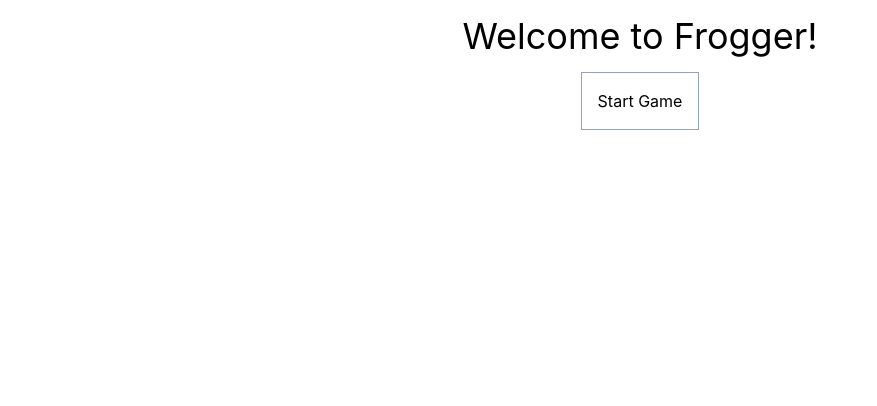
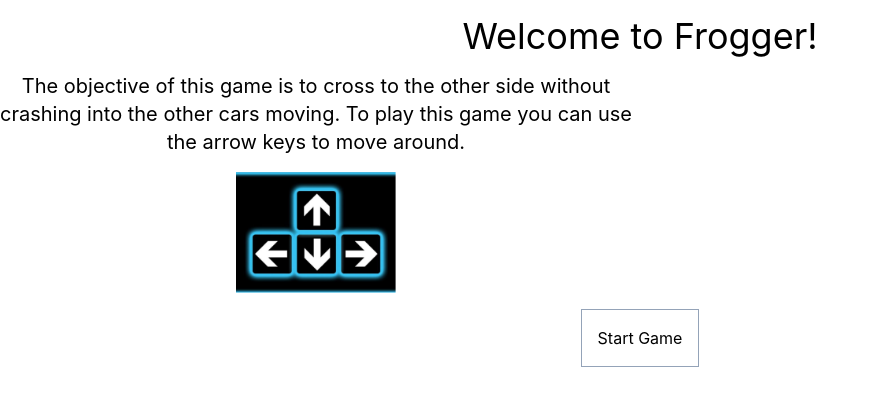
Before and after one commit to Gawshan987/Frogger1, a React (Create React App) app: page / in a window 1280 px wide. Shown: the top 406 px of the page, without its empty margins (0-877 px from the left). Built offline with nearby package versions, Linux system fonts and the light colour scheme.

Commit message:
Added start menu

```diff
--- a/src/GameBoard.tsx
+++ b/src/GameBoard.tsx
@@ -75,7 +75,25 @@ const GameBoard = () => {
     <>
       {!hasPlayed ? (
         <div className="flex flex-col items-center justify-center space-y-4">
-          <div className="text-4xl text-center mt-4">Welcome to Frogger!</div>
+          <div className="text-4xl text-center mt-4">
+            Welcome to Frogger!
+            <div className="text-center mt-4 ">
+              <div className="grid grid-cols-2 gap-4 items-center ">
+                <h1 className="text-xl">
+                  The objective of this game is to cross to the other side
+                  without crashing into the other cars moving. To play this game
+                  you can use the arrow keys to move around.
+                  <div className="mt-4 flex justify-center">
+                    <img
+                      src="arrowkeys.png"
+                      alt="Arrow Keys"
+                      className="w-40 h-auto"
+                    />
+                  </div>
+                </h1>
+              </div>
+            </div>
+          </div>
           <button
             className="p-4 border border-slate-400 hover:bg-slate-600"
             onClick={() => setHasPlayed(true)}
```
